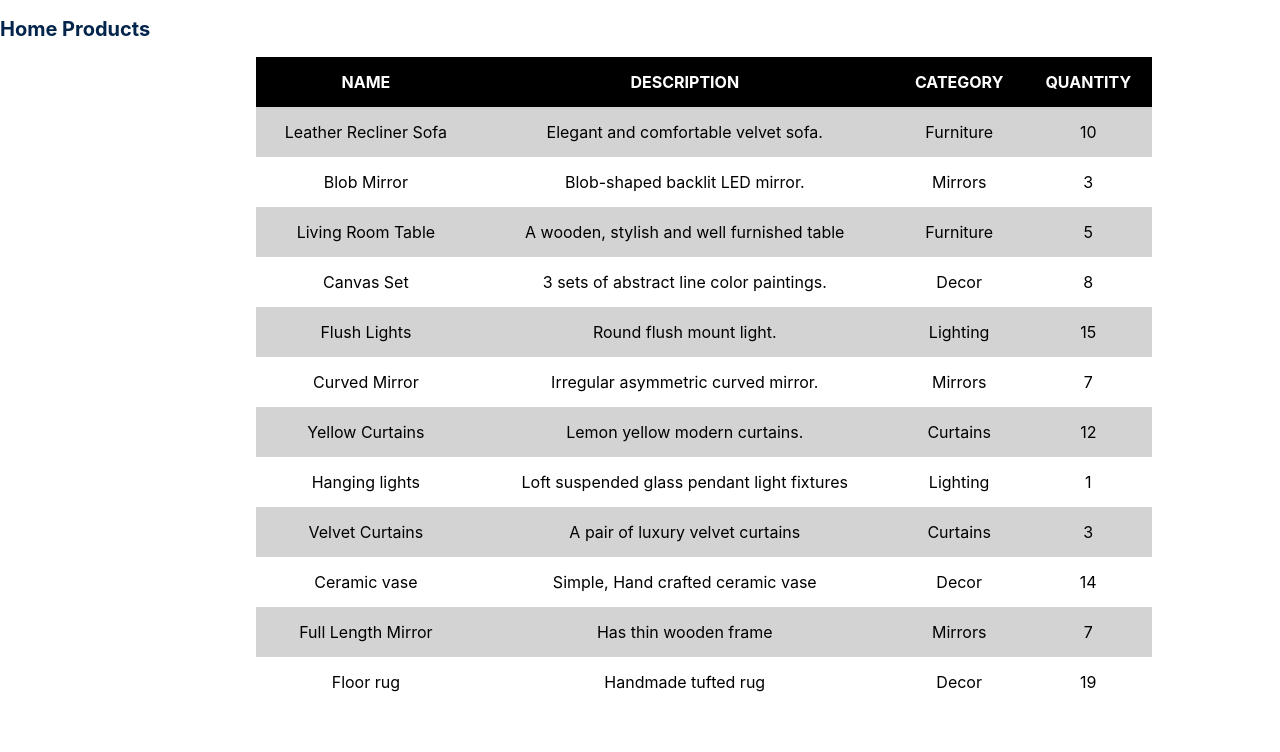
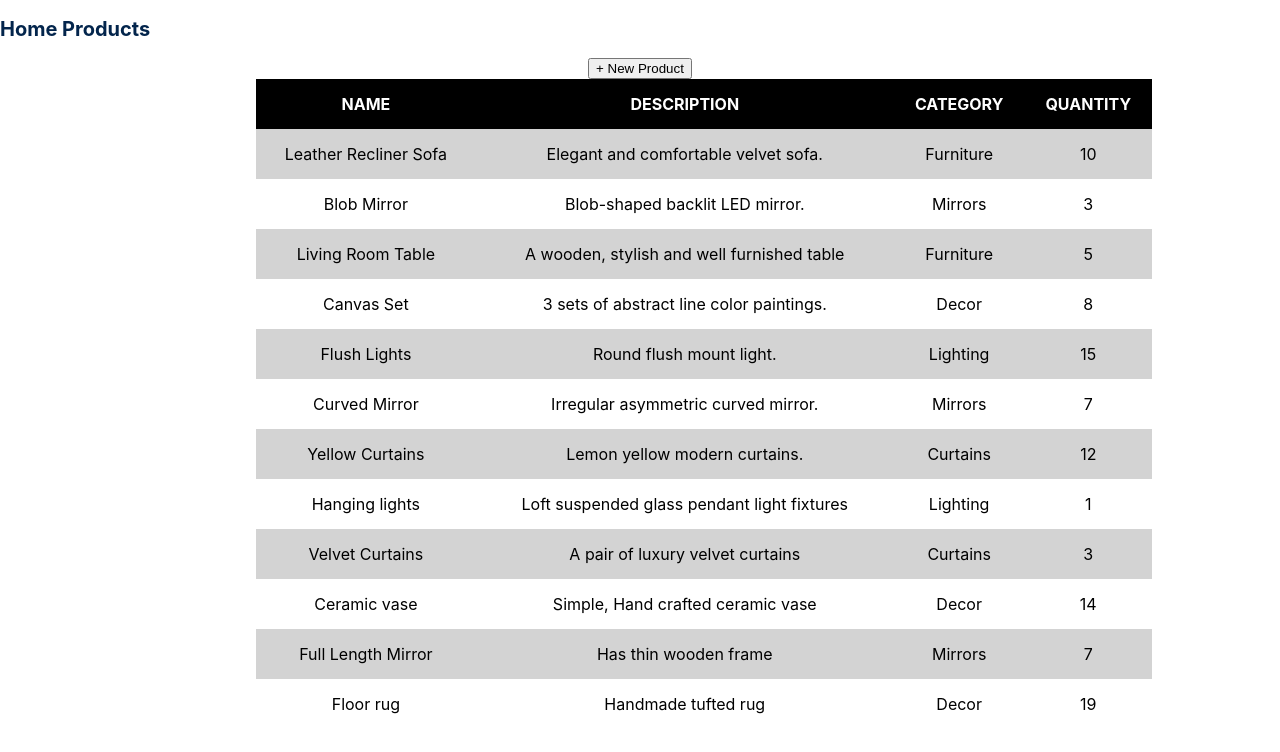
Before and after one commit to dexterbrian/inventory-app, a React (Create React App) app: page / in a window 1280 px wide. Shown: the top 752 px of the page. Built offline with nearby package versions, Linux system fonts and the light colour scheme; data requests are answered from the project's data file.

Commit message:
Added new product button

```diff
--- a/src/components/prodlist/ProductListing.jsx
+++ b/src/components/prodlist/ProductListing.jsx
@@ -12,8 +12,12 @@ function ProductListing() {
  }, []);
 
   return (
+    <div className="background-container">
         <div className="product-container">
+          <nav className="navbar">
             <h2 className="product-title">Home Products</h2>
+            <button className="add-product-button">+ New Product</button>
+          </nav>
           <table className="product-table">
             <thead>
               <tr>
@@ -35,6 +39,7 @@ function ProductListing() {
             </tbody>
           </table>
         </div>
+    </div>
   );
 }
 
```
Lines whose indentation alone changed are shown as unchanged.
